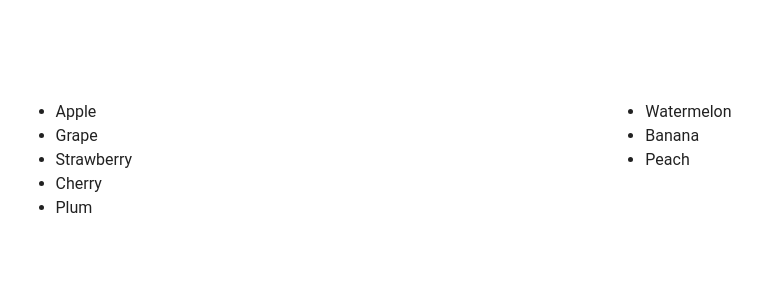
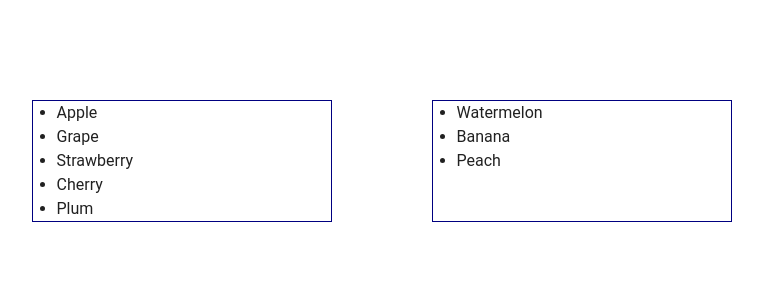
Before and after one commit to daxi0823/iimon_frontC, a Vue app: page / in a window 1280 px wide. Shown: the top 300 px of the page, without its empty margins (211-974 px from the left). Built offline with nearby package versions, Linux system fonts and the light colour scheme; the HTML template or start-up script is replaced by a standard one.

Commit message:
css修正

```diff
--- a/src/views/HomeView.vue
+++ b/src/views/HomeView.vue
@@ -38,7 +38,7 @@ export default {
 
 }
 /* input部分 */
-.leftBox .rightBox{
+.leftBox, .rightBox{
   box-sizing: border-box;
   width: 300px;
   border: 1px solid navy;
```
